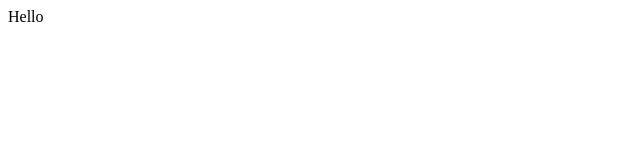
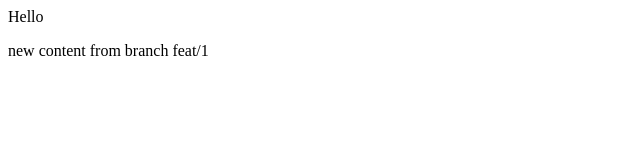
Before and after one commit to oussamaAbdelwahed/git-tuto, a plain HTML site: page index.html in a window 1280 px wide. Shown: the whole page, without its empty margins (0-640 px from the left). Drawn offline with Linux system fonts and the light colour scheme.

Commit message:
Update index.html

```diff
--- a/index.html
+++ b/index.html
@@ -1 +1,2 @@
 <div>Hello</div>
+<p>new content from branch feat/1</p>
```
